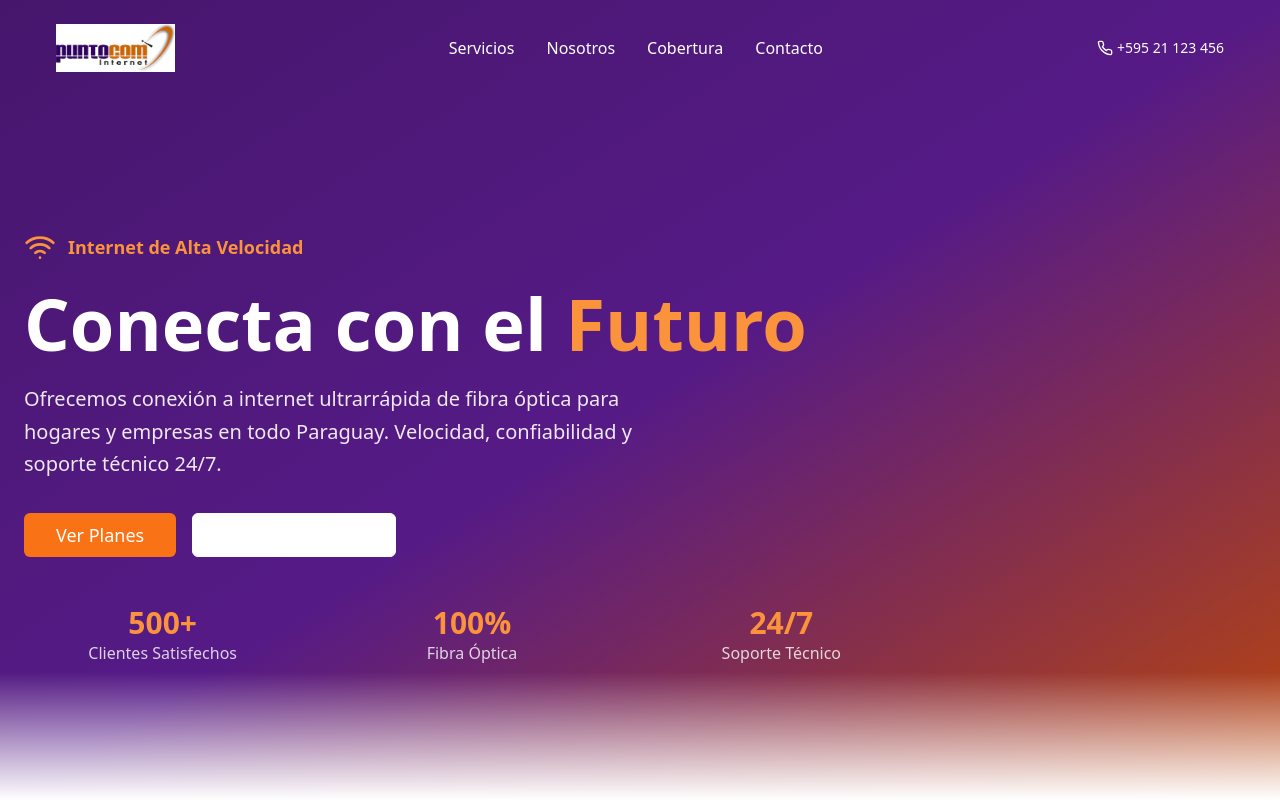
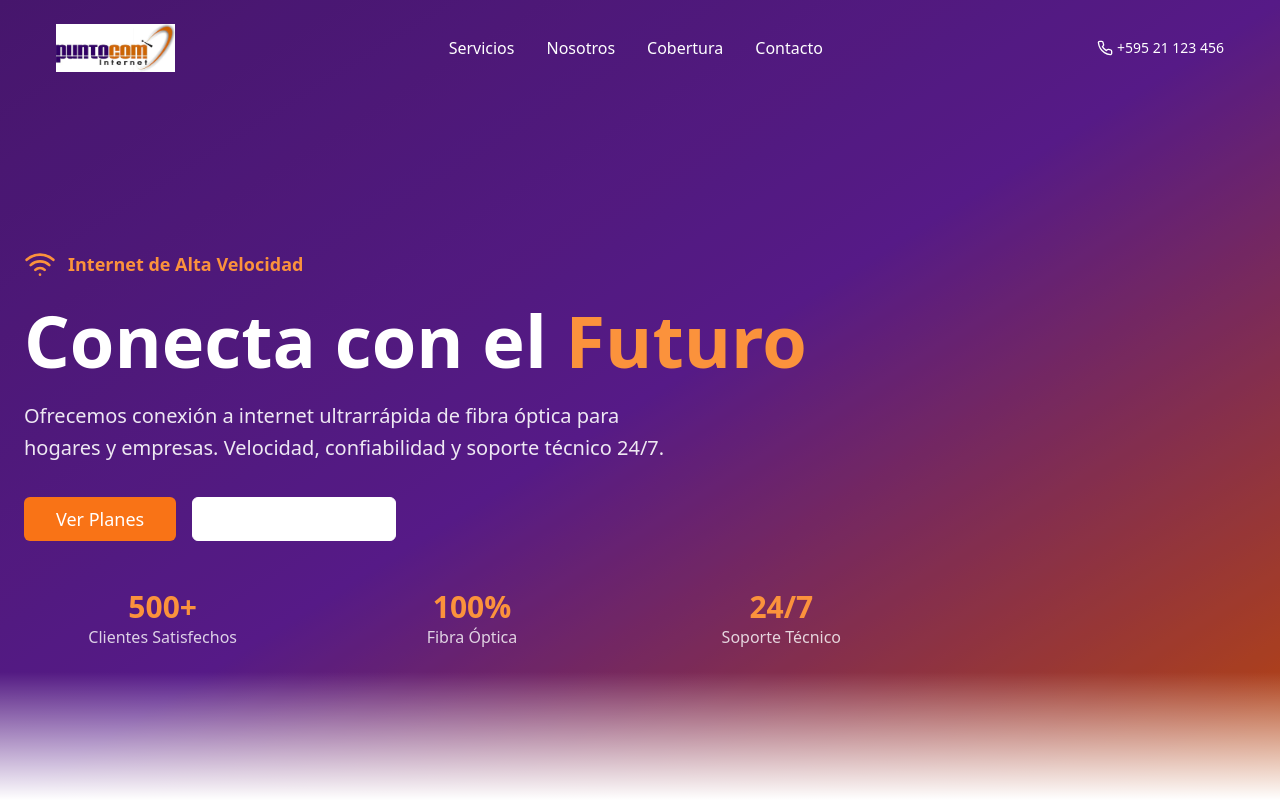
Before and after one commit to flavioduque/puntocom-web-express, a React (Vite) app: page / in a window 1280 px wide. Shown: the top 800 px of the page. Built offline with nearby package versions, Linux system fonts and the light colour scheme.

Commit message:
Fix: Update hero description
Correct the hero description to reflect the actual service area.

```diff
--- a/src/components/Hero.tsx
+++ b/src/components/Hero.tsx
@@ -1,3 +1,4 @@
+
 import { Button } from "@/components/ui/button";
 import { Wifi, Phone, Mail } from "lucide-react";
 
@@ -47,7 +48,7 @@ const Hero = () => {
           </h1>
 
           <p className="text-xl text-white/90 mb-8 max-w-2xl leading-relaxed">
-            Ofrecemos conexión a internet ultrarrápida de fibra óptica para hogares y empresas en todo Paraguay. Velocidad, confiabilidad y soporte técnico 24/7.
+            Ofrecemos conexión a internet ultrarrápida de fibra óptica para hogares y empresas. Velocidad, confiabilidad y soporte técnico 24/7.
           </p>
 
           <div className="flex flex-col sm:flex-row gap-4 mb-12">
```
